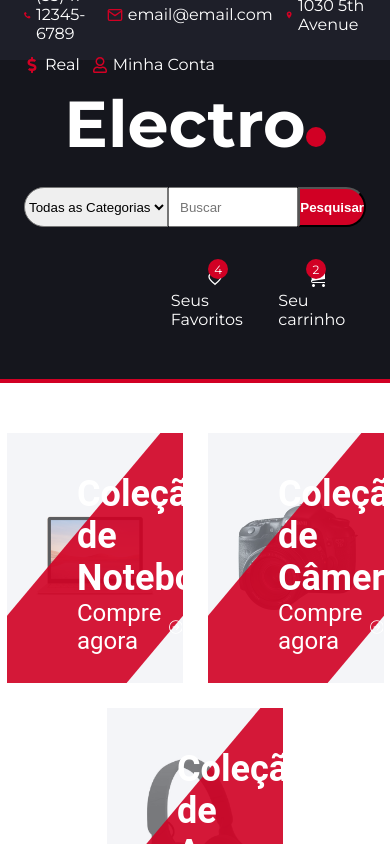
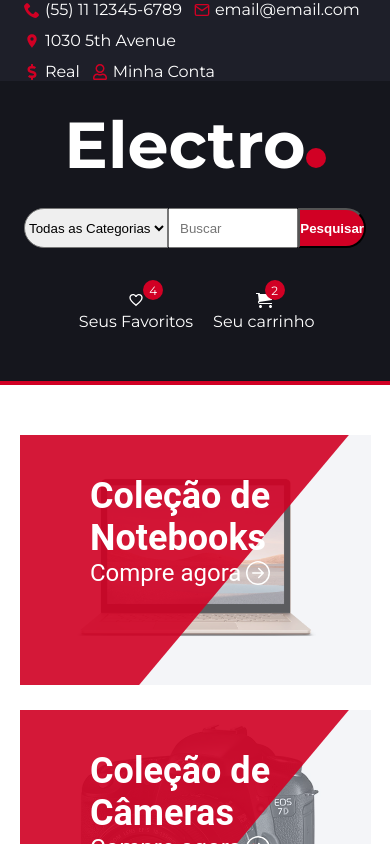
Before and after one commit to lucasandrade52/Electro-store, a React (Create React App) app: page / in a window 390 px wide. Shown: the top 844 px of the page. Built offline with nearby package versions, Linux system fonts and the light colour scheme.

Commit message:
fix: create layout mobile from header and maincontainer

```diff
--- a/src/components/Header/TopBar/styles.css
+++ b/src/components/Header/TopBar/styles.css
@@ -17,6 +17,16 @@
   }
 }
 
+@media(max-width: 650px) {
+  .header__topbar {
+    height: 100%;
+  }
+
+  .header__list {
+    flex-wrap: wrap;
+  }
+}
+
 .header__list {
   display: flex;
   gap: 12px;
--- a/src/components/Header/styles.css
+++ b/src/components/Header/styles.css
@@ -105,3 +105,9 @@
     margin-left: 40%;
   }
 }
+
+@media(max-width: 650px) {
+  .header__icon {
+    margin-left: 1%;
+  }
+}
--- a/src/components/MainContainer/Container/index.js
+++ b/src/components/MainContainer/Container/index.js
@@ -16,7 +16,7 @@ export default function Container() {
             </figure>
             <section className="container__info">
               <h2>{data.text}</h2>
-              <a href={data.link}>Compre agora <BsArrowRightCircle /></a>
+              <a key={index} href={data.link}>Compre agora <BsArrowRightCircle /></a>
             </section>
           </section>
         )
--- a/src/components/MainContainer/styles.css
+++ b/src/components/MainContainer/styles.css
@@ -93,3 +93,9 @@
     transform: skewX(-40deg) translateX(-100%);
   }
 }
+
+@media(max-width: 650px) {
+  .container {
+    width: 90%;
+  }
+}
```
